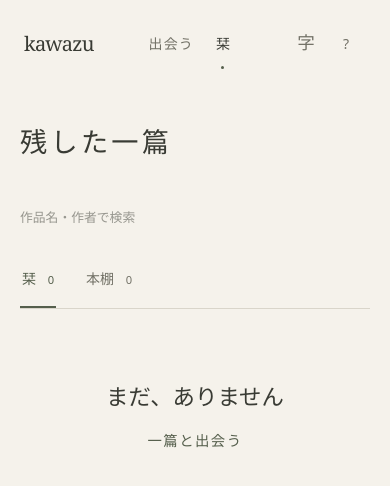
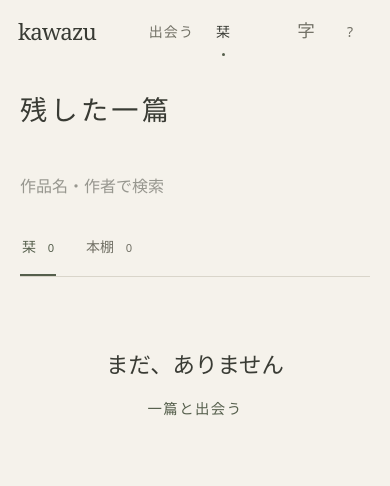
Before and after one commit to KukimiCan/kawazu, a Next.js app: page /list in a window 390 px wide. Shown: the top 486 px of the page. Built offline with nearby package versions, Linux system fonts and the light colour scheme; a web font is replaced by a local one.

Commit message:
Refine mobile reading layout and swipe feedback

```diff
--- a/src/app/globals.css
+++ b/src/app/globals.css
@@ -68,6 +68,10 @@ button:disabled { cursor: default; opacity: .42; }
 .reader-scroll:hover { scrollbar-color: #626955 #eae5d9; }
 .reader-sheet[data-turn="back"] { --page-arrival: -18px; }
 .reader-scroll:focus-visible { outline-offset: -4px; }
+.reader-scroll { transition: translate 180ms ease-out; touch-action: pan-y pinch-zoom; }
+.reader-sheet { touch-action: pan-y pinch-zoom; }
+.reader-sheet[data-dragging] .reader-scroll { transition: none; user-select: none; }
+.choice-buttons button[data-swipe-active] { background: var(--surface-soft); color: var(--foreground); }
 .reading-text { font-family: var(--font-body); font-size: var(--reading-size); line-height: 2.1; letter-spacing: .025em; white-space: pre-wrap; overflow-wrap: anywhere; line-break: strict; }
 .excerpt-end { display: block; color: #8b8975; margin: 28px auto 8px; }
 .reader-state { flex: 1; display: flex; align-items: center; justify-content: center; flex-direction: column; padding: 32px; text-align: center; gap: 14px; }
@@ -146,31 +150,45 @@ button:disabled { cursor: default; opacity: .42; }
 @keyframes paper-arrive { from { opacity: 0; transform: translateX(var(--page-arrival, 18px)); } to { opacity: 1; transform: translateX(0); } }
 @keyframes breathe { 50% { opacity: .3; transform: scaleX(.5); } }
 @media (max-width: 600px) {
-  .header-inner { min-height: 88px; padding: 0 24px; gap: 12px; }
-  .wordmark { font-size: 1.25rem; }
-  .main-links > a[aria-current]::after { bottom: 19px; }
+  body:has(.encounter) { height: 100dvh; min-height: 480px; display: flex; flex-direction: column; }
+  body:has(.encounter) .site-header { flex-shrink: 0; padding-top: env(safe-area-inset-top); }
+  body:has(.encounter) #main-content { flex: 1; min-height: 0; }
+  .header-inner { min-height: 64px; padding: 0 18px; gap: 12px; }
+  .wordmark { font-size: 1.4rem; }
+  .main-links > a[aria-current]::after { bottom: 8px; }
   .main-links { gap: 14px; font-size: .8rem; }
   .header-tools { gap: 0; }
-  .icon-button { min-width: 40px; }
-  .encounter { padding: 24px 28px 16px; }
+  .icon-button { min-width: 44px; }
+  .encounter { height: 100%; display: flex; flex-direction: column; padding: 4px 12px max(8px, env(safe-area-inset-bottom)); }
   .encounter-heading { margin-bottom: 14px; }
   .encounter-heading p { width: 100%; }
-  .reader-sheet { height: clamp(320px, calc(100dvh - 280px), 680px); padding: 20px 10px 14px 22px; }
+  .reader-sheet { height: auto; flex: 1; min-height: 160px; padding: 22px 10px 14px 24px; border-radius: 2px 2px 10px 2px; }
   .reader-eyebrow { padding: 14px 20px; font-size: .6rem; }
-  .reader-scroll { padding: 8px 12px 24px 0; }
-  .reader-controls { padding-top: 16px; }
-  .choice-buttons { gap: 10px; }
+  .reader-scroll { padding: 0 16px 16px 0; }
+  .reader-copy { line-height: 2; letter-spacing: .02em; }
+  .reader-controls { flex-shrink: 0; position: relative; padding: 12px 6px 0; }
+  .choice-buttons { display: grid; grid-template-columns: 1fr 1.2fr; gap: 12px; padding: 0; }
+  .choice-buttons::after { display: none; }
+  .choice-buttons button { min-height: 54px; padding: 12px 8px; gap: 10px; font-size: .95rem; border: 1px solid var(--line); border-radius: 3px 3px 8px 3px; }
+  .choice-buttons .primary-button { background: #e8e9df; border-color: #c9cdbd; color: #3c4736; }
+  .choice-buttons button[data-swipe-active] { background: #d3d9c8; border-color: #78836a; }
+  .choice-buttons button > span { font-family: serif; color: var(--muted); }
+  .reader-secondary { margin: 0; height: 42px; justify-content: flex-start; }
+  .undo-button { padding: 0 12px; min-height: 42px; }
+  .reader-feedback { position: absolute; bottom: 0; right: 12px; min-height: 42px; align-items: center; }
+  .refill-error { margin-bottom: 8px; }
   .primary-button, .secondary-button { padding: 12px 4px; gap: 8px; font-size: .9rem; }
   .gesture-hint { font-size: .6rem; }
-  .library-page { padding: 32px 20px; }
+  .library-page { padding: 24px 20px max(24px, env(safe-area-inset-bottom)); }
   .library-heading h1 { font-size: 1.7rem; }
   .library-toolbar { flex-wrap: wrap; gap: 12px; }
   .search-field { width: 100%; order: -1; }
-  .search-field input { width: 100%; }
+  .search-field input { width: 100%; font-size: 16px; }
   .book-entry { grid-template-columns: 24px 1fr; gap: 12px; }
   .book-actions { gap: 0 18px; }
   .delete-button { margin-left: 0; }
-  .app-dialog { padding: 20px 24px 24px; }
+  .app-dialog { top: auto; bottom: 0; width: 100%; max-width: 100%; max-height: 85dvh; margin: 0; padding: 20px 24px max(28px, env(safe-area-inset-bottom)); border-radius: 14px 14px 0 0; }
+  .app-dialog select { font-size: 16px; }
 }
 @media (max-width: 359px) {
   .header-inner { gap: 8px; padding: 0 10px; }
--- a/src/app/layout.tsx
+++ b/src/app/layout.tsx
@@ -1,9 +1,11 @@
 // src/app/layout.tsx
-import type { Metadata } from "next";
+import type { Metadata, Viewport } from "next";
 import "./globals.css";
 import { BookProvider } from "@/contexts/BookContext";
 import { DisplayProvider } from "@/contexts/DisplayContext";
 import Header from "@/components/Header";
+
+export const viewport: Viewport = { width: 'device-width', initialScale: 1, viewportFit: 'cover' };
 
 export const metadata: Metadata = {
   title: "kawazu",
--- a/src/app/page.tsx
+++ b/src/app/page.tsx
@@ -15,7 +15,8 @@ export default function Home() {
   const { isFetching, error, refill } = useNovelQueue();
   const [lastChoice, setLastChoice] = useState<{ book: Book; saved: boolean; previousShelf: Shelf | null } | null>(null);
   const [message, setMessage] = useState('');
-  const pointer = useRef<{ x: number; y: number; id: number } | null>(null);
+  const pointer = useRef<{ x: number; y: number; id: number; horizontal: boolean } | null>(null);
+  const [dragOffset, setDragOffset] = useState(0);
   const choiceLock = useRef(false);
   const reader = useRef<HTMLDivElement>(null);
   const departure = useRef<Animation | null>(null);
@@ -46,7 +47,7 @@ export default function Home() {
 
   const choose = useCallback((save: boolean) => {
     if (!current || choiceLock.current) return;
-    void turnPage('forward', () => {
+    void turnPage(save ? 'back' : 'forward', () => {
     const previousShelf = favoriteBooks.some((book) => book.id === current.id) ? 'favorites'
       : likedBooks.some((book) => book.id === current.id) ? 'liked' : null;
     if (save && !previousShelf) placeOnShelf(current, 'liked');
@@ -81,12 +82,31 @@ export default function Home() {
 
   const pointerDown = (event: PointerEvent<HTMLElement>) => {
     pointer.current = null;
-    if (!event.isPrimary || event.button !== 0 || isInteractiveTarget(event.target)) return;
-    pointer.current = { x: event.clientX, y: event.clientY, id: event.pointerId };
+    if (!current || choiceLock.current || !event.isPrimary || event.button !== 0 || isInteractiveTarget(event.target)) return;
+    pointer.current = { x: event.clientX, y: event.clientY, id: event.pointerId, horizontal: false };
+  };
+  const resetDrag = () => {
+    pointer.current = null;
+    setDragOffset(0);
+  };
+  const pointerMove = (event: PointerEvent<HTMLElement>) => {
+    const start = pointer.current;
+    if (!start || start.id !== event.pointerId) return;
+    const dx = event.clientX - start.x;
+    const dy = event.clientY - start.y;
+    if (!start.horizontal) {
+      if (Math.abs(dy) > 10 && Math.abs(dy) >= Math.abs(dx)) { resetDrag(); return; }
+      if (Math.abs(dx) < 10 || Math.abs(dx) <= Math.abs(dy) * 1.5) return;
+      if (window.getSelection()?.toString()) { resetDrag(); return; }
+      start.horizontal = true;
+      event.currentTarget.setPointerCapture(event.pointerId);
+    }
+    setDragOffset(Math.max(-96, Math.min(96, dx)));
   };
   const pointerUp = (event: PointerEvent<HTMLElement>) => {
     const start = pointer.current;
-    pointer.current = null;
+    resetDrag();
+    if (event.currentTarget.hasPointerCapture(event.pointerId)) event.currentTarget.releasePointerCapture(event.pointerId);
     if (!start || start.id !== event.pointerId || window.getSelection()?.toString()) return;
     const direction = swipeDirection(event.clientX - start.x, event.clientY - start.y);
     if (direction) choose(direction === 'right');
@@ -94,10 +114,10 @@ export default function Home() {
 
   return <div className="encounter">
     <h1 className="sr-only">作品との出会い</h1>
-    <section className="reader-sheet" data-turn={turnDirection} aria-label="作品の冒頭" aria-busy={!current && (isFetching || !isHydrated)}
-      onPointerDown={pointerDown} onPointerUp={pointerUp} onPointerCancel={() => { pointer.current = null; }} onPointerLeave={() => { pointer.current = null; }}>
+    <section className="reader-sheet" data-turn={turnDirection} data-dragging={dragOffset !== 0 || undefined} aria-label="作品の冒頭" aria-busy={!current && (isFetching || !isHydrated)}
+      onPointerDown={pointerDown} onPointerMove={pointerMove} onPointerUp={pointerUp} onPointerCancel={resetDrag} onLostPointerCapture={resetDrag}>
       <span className="paper-binding" aria-hidden="true"><i /><i /><i /></span>
-      {current ? <div className="reader-scroll" ref={reader} tabIndex={0} key={current.id} aria-label="冒頭文。上下にスクロールできます">
+      {current ? <div className="reader-scroll" ref={reader} tabIndex={0} key={current.id} style={{ translate: `${dragOffset / 4}px 0` }} aria-label="冒頭文。上下にスクロールできます">
         <p className="reading-text reader-copy">{current.content}</p>
         <svg className="excerpt-end" width="46" height="18" viewBox="0 0 46 18" fill="none" aria-hidden="true"><path d="M2 11c7-8 13-8 20 0s13 8 22 0M8 11c5-4 9-4 14 0s9 4 16 0" stroke="currentColor" strokeWidth=".8" /></svg>
       </div> : error ? <div className="reader-state" role="alert">
@@ -109,8 +129,8 @@ export default function Home() {
     </section>
     <div className="reader-controls">
       <div className="choice-buttons">
-        <button type="button" className="secondary-button" onClick={() => choose(false)} disabled={!current}>次の一篇</button>
-        <button type="button" className="primary-button" onClick={() => choose(true)} disabled={!current}><svg className="bookmark-mark" width="12" height="18" viewBox="0 0 12 18" fill="none" aria-hidden="true"><path d="M2 1.5h8v14l-4-3-4 3z" stroke="currentColor" /></svg>栞をはさむ</button>
+        <button type="button" className="secondary-button" data-swipe-active={dragOffset <= -56 || undefined} onClick={() => choose(false)} disabled={!current}><span aria-hidden="true">←</span>次の一篇</button>
+        <button type="button" className="primary-button" data-swipe-active={dragOffset >= 56 || undefined} onClick={() => choose(true)} disabled={!current}><svg className="bookmark-mark" width="12" height="18" viewBox="0 0 12 18" fill="none" aria-hidden="true"><path d="M2 1.5h8v14l-4-3-4 3z" stroke="currentColor" /></svg>栞をはさむ<span aria-hidden="true">→</span></button>
       </div>
       <div className="reader-secondary"><button type="button" className="text-button undo-button" onClick={undo} disabled={!lastChoice}>戻る</button></div>
       <div className="reader-feedback" role="status" aria-live="polite"><span className="sr-only">{message}</span>{message === '栞をはさみました。' && <Link href="/list">栞を見る</Link>}</div>
--- a/src/lib/books.ts
+++ b/src/lib/books.ts
@@ -90,7 +90,7 @@ export function searchBooks(books: Book[], query: string): Book[] {
 }
 
 export function swipeDirection(dx: number, dy: number): 'left' | 'right' | null {
-  return Math.abs(dx) >= 80 && Math.abs(dx) > Math.abs(dy) * 1.5
+  return Math.abs(dx) >= 56 && Math.abs(dx) > Math.abs(dy) * 1.5
     ? dx > 0 ? 'right' : 'left'
     : null;
 }
```
Also changed, not shown: 1 other file (tests, documents, lock files or other folders).
